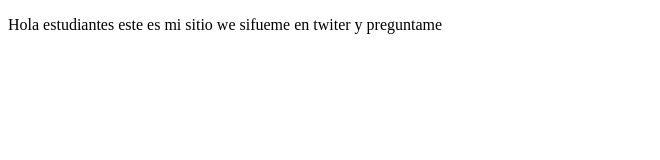
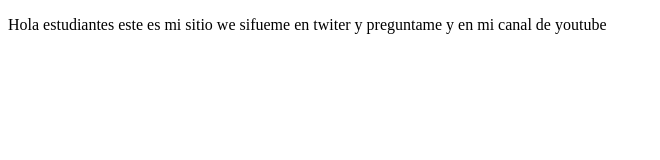
Before and after one commit to ernessang/proyectoDemoCursoPreworw, a plain HTML site: page index.html in a window 1280 px wide. Shown: the whole page, without its empty margins (0-660 px from the left). Drawn offline with Linux system fonts and the light colour scheme.

Commit message:
Agregue cuenta de youtube

```diff
--- a/index.html
+++ b/index.html
@@ -9,7 +9,7 @@
 <body>
     <p>
         Hola estudiantes este es mi sitio we sifueme
-        en twiter y preguntame
+        en twiter y preguntame y en mi canal de youtube
     </p>
 </body>
 </html>
```
